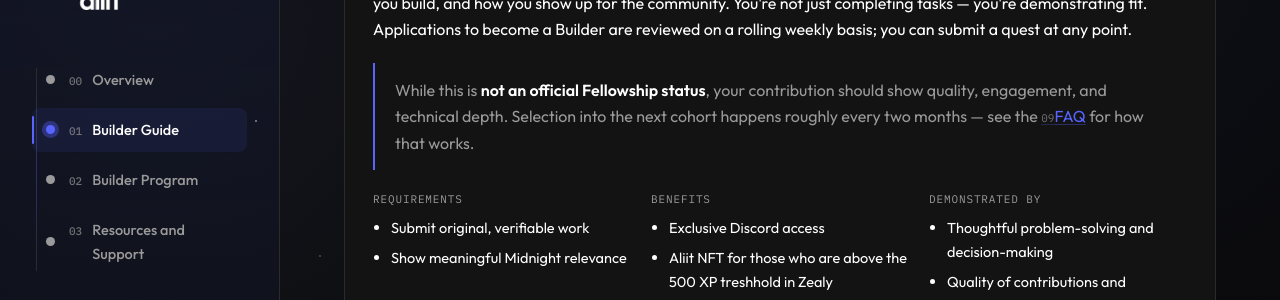
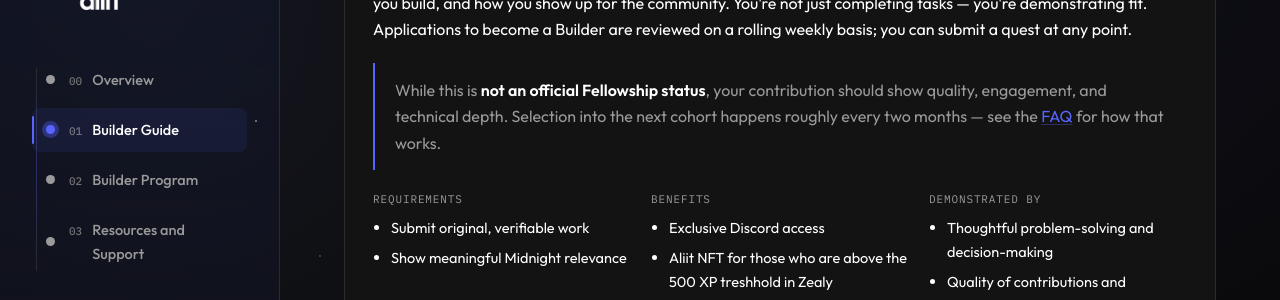
Before and after one commit to zsofimajor/aliit-builder-hub, a Jekyll site: the page built from builder-guide/index.md, in a window 1280 px wide and 900 px high, scrolled down 6047 px. Shown: the part 149-449 px from the top of the window. Built offline with Jekyll 4.4.1, drawn with Linux system fonts in a browser that asks for light colours.

Commit message:
Update index.md

```diff
--- a/builder-guide/index.md
+++ b/builder-guide/index.md
@@ -190,7 +190,7 @@
     <h3>Builder</h3>
   </div>
   <p class="tier-card-intro">Platform: Zealy · Threshold: 1500 XP. This phase lives in Zealy, with quests designed to surface how you think, what you build, and how you show up for the community. You're not just completing tasks — you're demonstrating fit. Applications to become a Builder are reviewed on a rolling weekly basis; you can submit a quest at any point.</p>
-  <blockquote>While this is <strong>not an official Fellowship status</strong>, your contribution should show quality, engagement, and technical depth. Selection into the next cohort happens roughly every two months — see the <a href="#faq"><span class="navnum">09</span>FAQ</a> for how that works.</blockquote>
+  <blockquote>While this is <strong>not an official Fellowship status</strong>, your contribution should show quality, engagement, and technical depth. Selection into the next cohort happens roughly every two months — see the <a href="#faq">FAQ</a> for how that works.</blockquote>
   <div class="tier-meta-grid">
     <div class="tier-field">
       <span class="field-label">Requirements</span>
```
